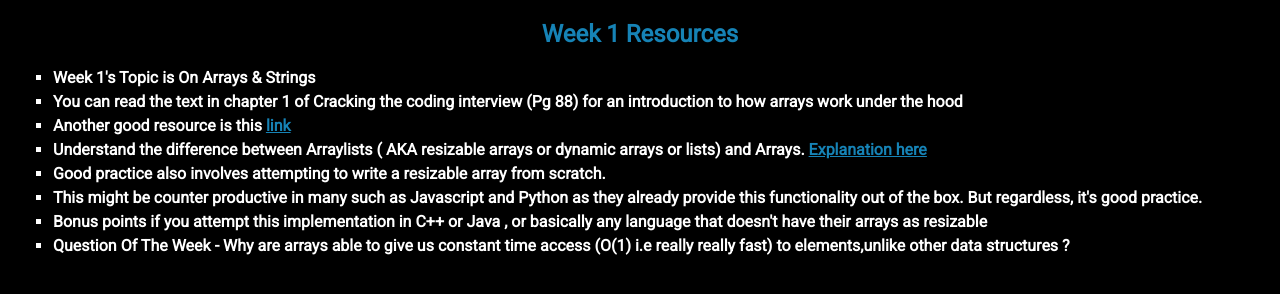
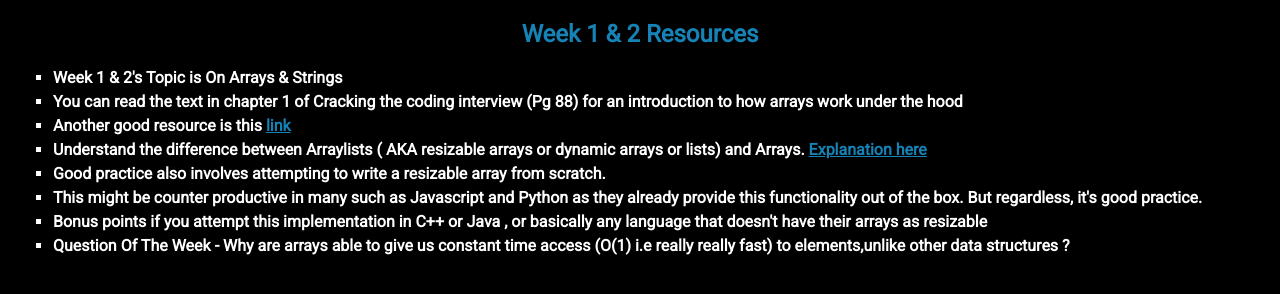
Before and after one commit to tayoogunbiyi/dsa-app, a website built with Parcel: page week-12.html in a window 1280 px wide. Built offline with nearby package versions, Linux system fonts and the light colour scheme.

Commit message:
updated week12

```diff
--- a/week-12.html
+++ b/week-12.html
@@ -7,14 +7,14 @@
     <meta http-equiv="X-UA-Compatible" content="ie=edge" />
     <link href="https://fonts.googleapis.com/css?family=Roboto&display=swap" rel="stylesheet" />
     <link rel="stylesheet" href="main.css" />
-    <title>Week 1 - DSA Lagos</title>
+    <title>Week 1 & 2 - DSA Lagos</title>
 </head>
 
 <body>
     <div>
-        <h2 class="week-title">Week 1 Resources </h2>
+        <h2 class="week-title">Week 1 & 2 Resources </h2>
         <ul>
-            <li>Week 1's Topic is On Arrays & Strings</li>
+            <li>Week 1 & 2's Topic is On Arrays & Strings</li>
             <li>You can read the text in chapter 1 of Cracking the coding interview (Pg 88)
                 for an introduction to how arrays work under the hood
             </li>
```
